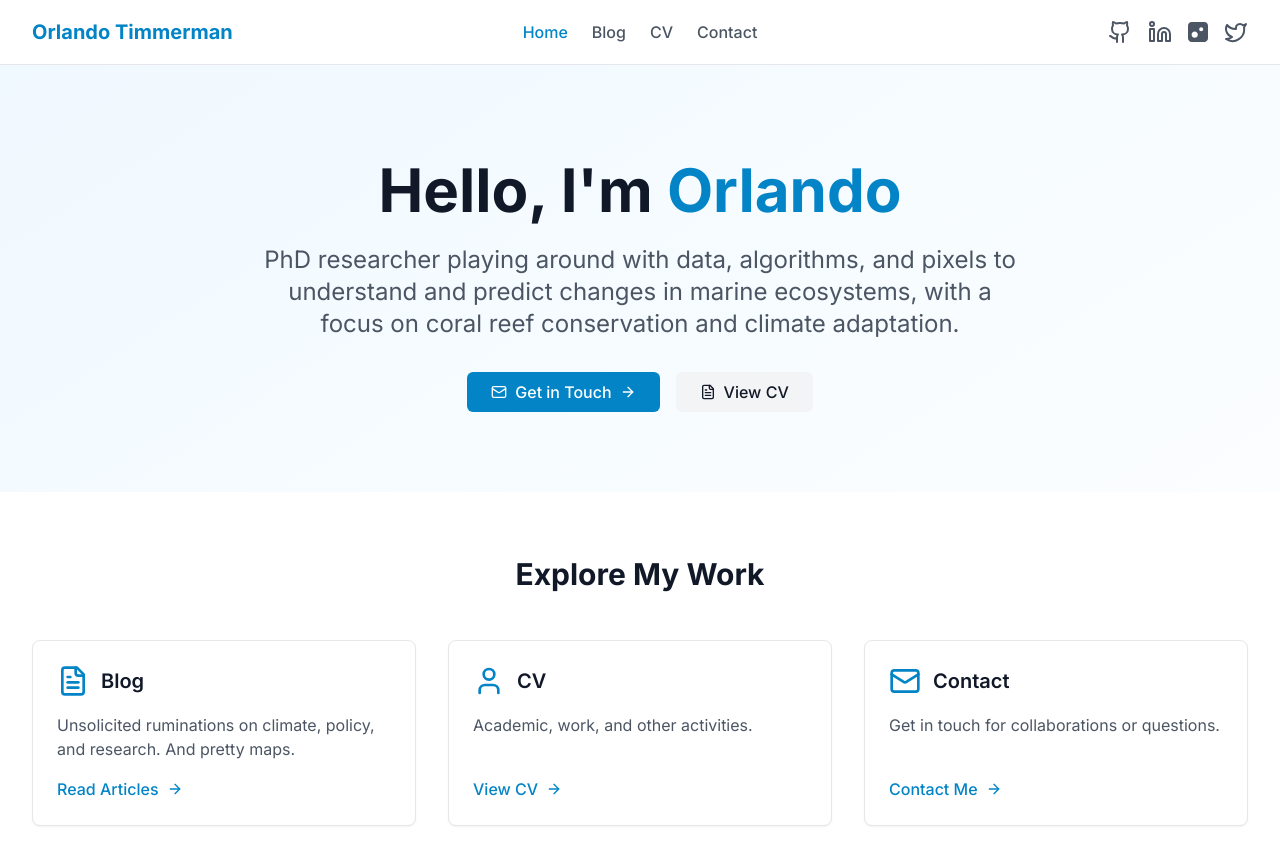
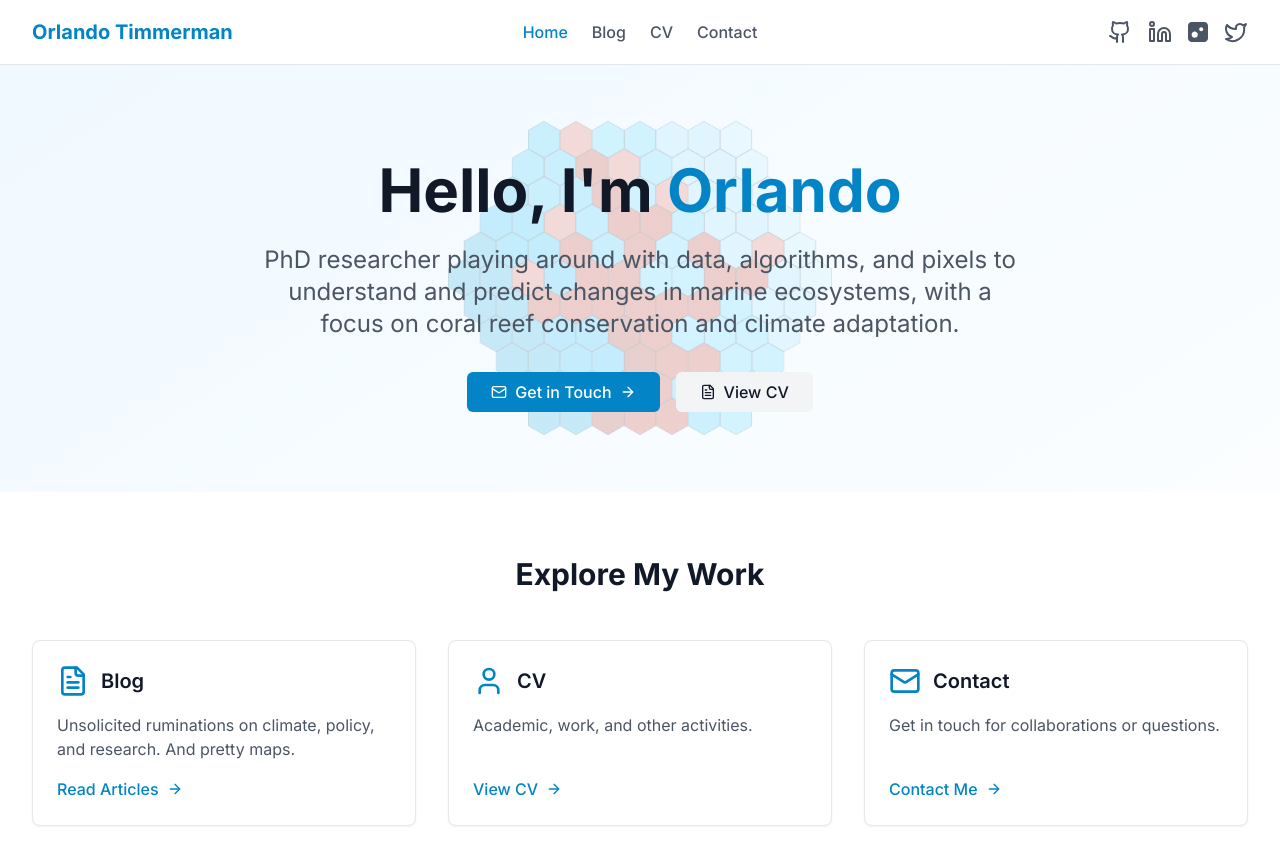
Before and after one commit to orlando-code/orlando-code.github.io, a Next.js app: page / in a window 1280 px wide. Shown: the top 864 px of the page. Built offline with nearby package versions, Linux system fonts and the light colour scheme.

Commit message:
added image on homepage

```diff
--- a/app/page.tsx
+++ b/app/page.tsx
@@ -1,13 +1,30 @@
 import { ArrowRight, FileText, Mail, User } from 'lucide-react'
+import Image from 'next/image'
 import Link from 'next/link'
+
 
 export default function HomePage() {
   return (
     <div className="min-h-screen bg-gradient-to-br from-primary-50 to-white">
+
+
       {/* Hero Section */}
-      <section className="pt-20 pb-16 sm:pt-24 sm:pb-20">
-        <div className="max-w-7xl mx-auto px-4 sm:px-6 lg:px-8">
-          <div className="text-center">
+      <section className="pt-20 pb-16 sm:pt-24 sm:pb-20 relative overflow-hidden">
+        {/* Background favicon */}
+        <div className="absolute inset-0 flex items-center justify-center pointer-events-none">
+          <div className="relative w-96 h-96 opacity-20">
+            <Image
+              src="/favicon.png"
+              alt=""
+              fill
+              className="object-contain"
+              priority
+            />
+          </div>
+        </div>
+
+        <div className="max-w-7xl mx-auto px-4 sm:px-6 lg:px-8 relative z-10">
+            <div className="text-center">
             <h1 className="text-4xl sm:text-5xl md:text-6xl font-bold text-gray-900 mb-6">
               Hello, I'm{' '}
               <span className="text-primary-600">Orlando</span>
```
Also changed, not shown: public/favicon.png (added).
